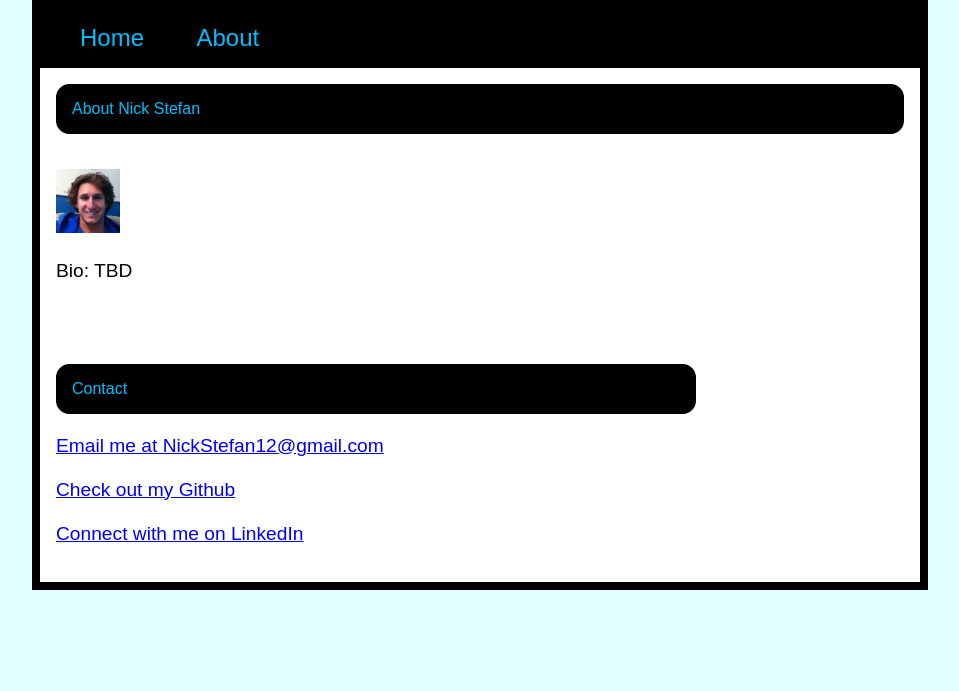
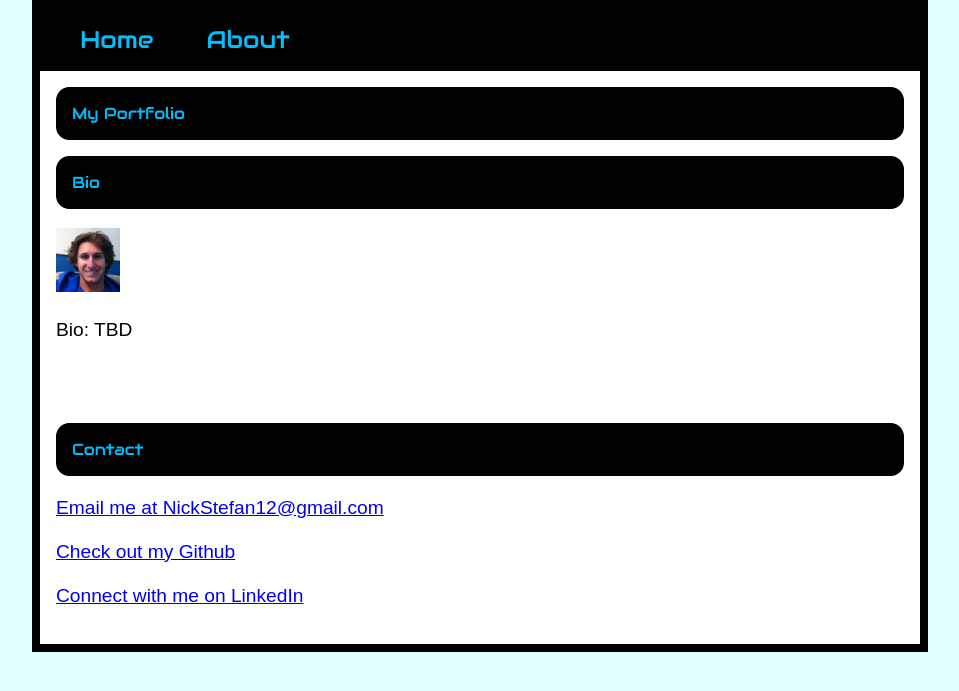
Before and after one commit to NickStefan/nicksblog, a Django app: page /about/ in a window 1280 px wide. Shown: the top 691 px of the page, without its empty margins (80-1039 px from the left). Run offline with Django 3.2, Linux system fonts and the light colour scheme.

Commit message:
added a google web font

```diff
--- a/nickswebsite/blog/static/originaltheme.css
+++ b/nickswebsite/blog/static/originaltheme.css
@@ -1,3 +1,4 @@
+@import url(http://fonts.googleapis.com/css?family=Audiowide);
 
 body {
 	padding: 0;
@@ -33,6 +34,7 @@ p {
 	max-height: 6em;
 	background-color: black;
 	padding: 1em;
+	font-family: Audiowide;
 }
 
 #headerbutton {
@@ -64,6 +66,7 @@ p {
 	background-color: black;
 	border: 1em solid black;
 	border-radius: 10pt;
+	font-family: Audiowide;
 }
 
 #titlebar {
@@ -104,3 +107,7 @@ p {
 	margin-top: 0em;
 	padding-top: 0em;
 }
+
+.aboutpagesections {
+	width: 51em;
+}
--- a/nickswebsite/templates/about.html
+++ b/nickswebsite/templates/about.html
@@ -2,11 +2,12 @@
 {% block head_title %}About NickStefan.net{% endblock %}
 
 {% block title %}
-<div id="myheadline">About Nick Stefan
-</div>
+<div id="myheadline">My Portfolio</div>
 {% endblock %}
 
 {% block content %}
+<div id="myheadline" class="aboutpagesections">Bio</div>
+
 <p><img src="/static/me.jpg" width="10%"/><p>
 
 <p>Bio: TBD &nbsp &nbsp &nbsp &nbsp &nbsp &nbsp &nbsp &nbsp &nbsp &nbsp &nbsp
@@ -28,7 +29,7 @@
 &nbsp &nbsp &nbsp &nbsp &nbsp &nbsp &nbsp &nbsp &nbsp &nbsp &nbsp
 &nbsp &nbsp &nbsp &nbsp &nbsp &nbsp &nbsp &nbsp &nbsp &nbsp &nbsp &nbsp
 
-<div id="myheadline">Contact</div>
+<div id="myheadline" class="aboutpagesections">Contact</div>
 <p><a href="mailto:NickStefan12@gmail.com">Email me at NickStefan12@gmail.com</a></p>
 <p><a href="http://GitHub.com/NickStefan/">Check out my Github</a><p>
 <p><a href="http://www.linkedin.com/in/nickstefan">Connect with me on LinkedIn</a></p>
```
